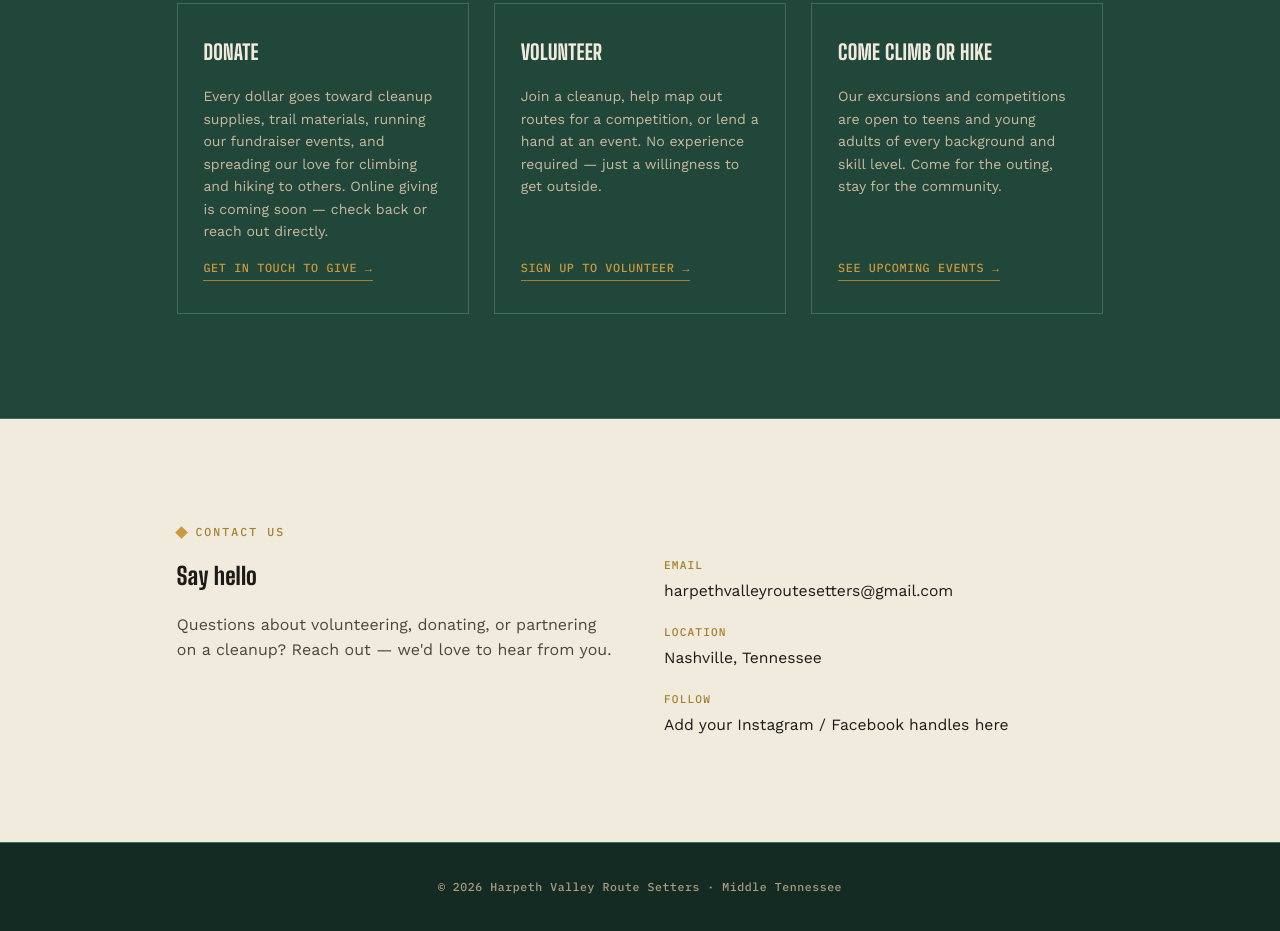
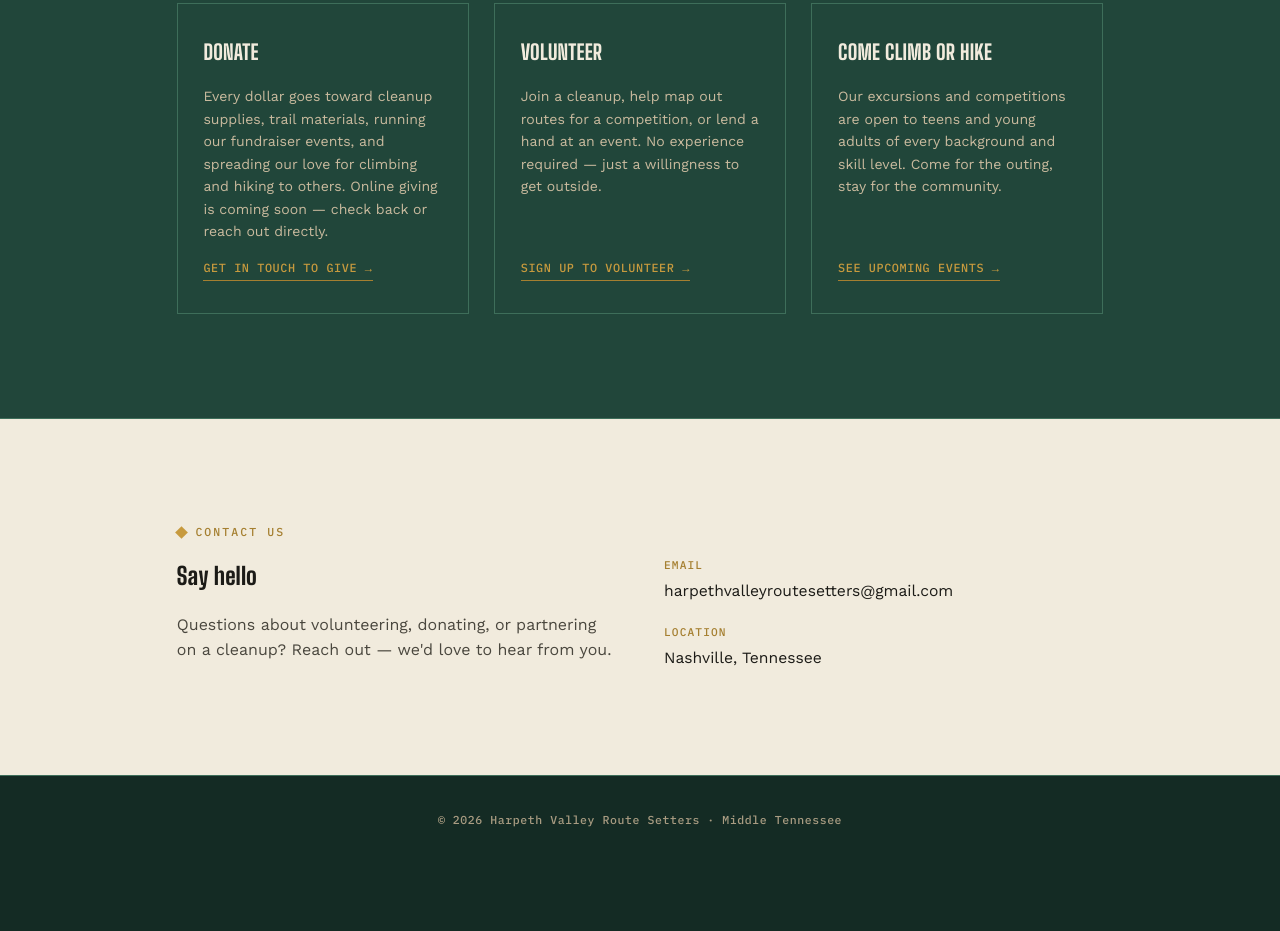
Before and after one commit to Harpeth-Valley-Route-Setters/HVRS, a plain HTML site: page index.html in a window 1280 px wide. Shown: the part 3795-4726 px from the top of the page. After the commit the page ends 4659 px from the top, so only its background shows below. Drawn offline with nearby package versions, Linux system fonts and the light colour scheme; a web font is replaced by a local one.

Commit message:
Update index.html
got rid of follow part

```diff
--- a/index.html
+++ b/index.html
@@ -664,10 +664,6 @@
           <dt>Location</dt>
           <dd>Nashville, Tennessee</dd>
         </div>
-        <div>
-          <dt>Follow</dt>
-          <dd>Add your Instagram / Facebook handles here</dd>
-        </div>
       </dl>
     </div>
   </div>
```
